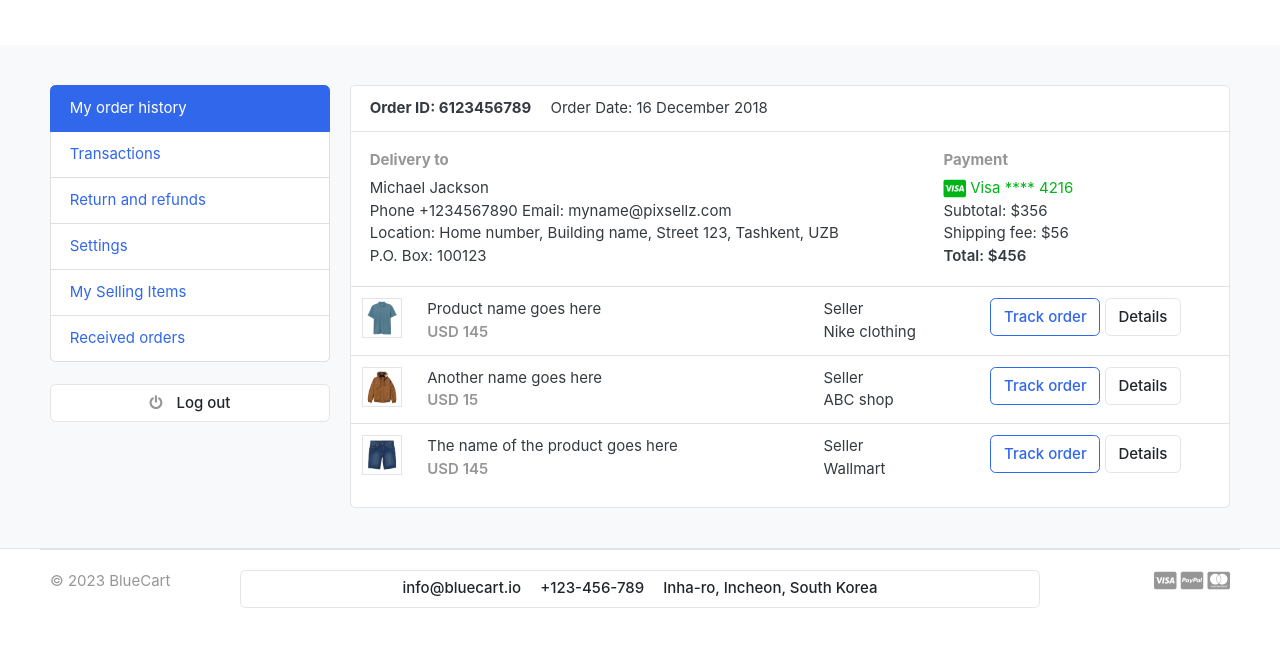
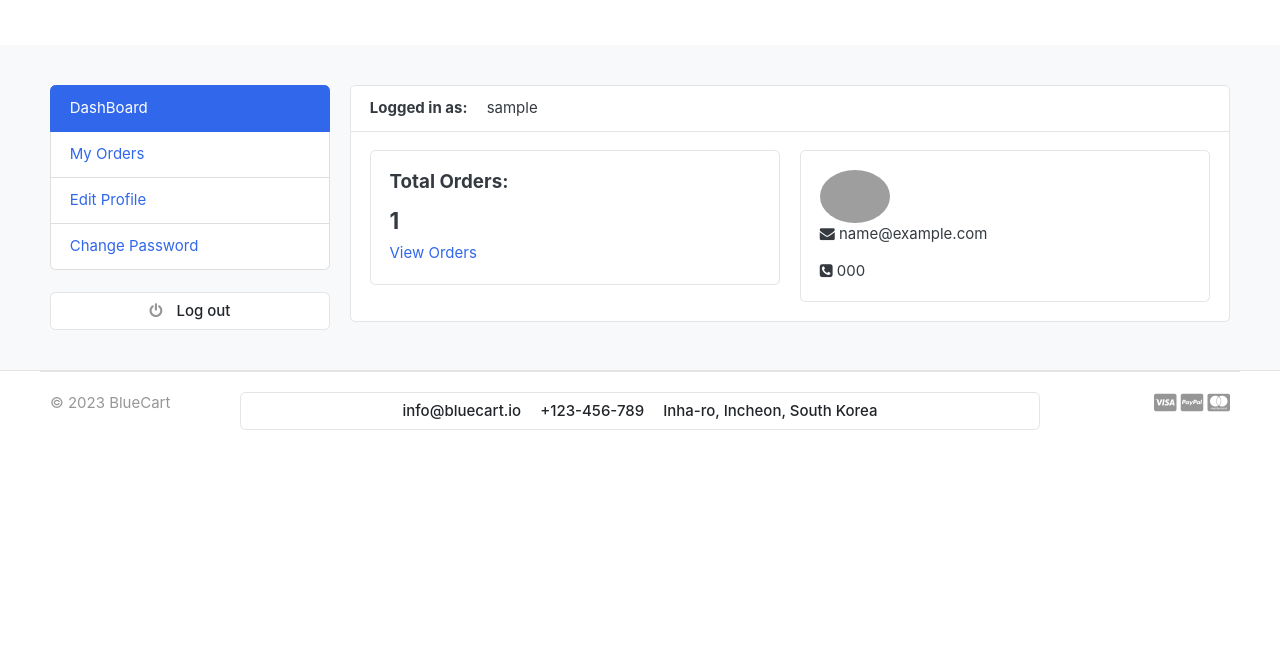
Before and after one commit to Jamshid-Ganiev/BlueCart-django, a Django app: page /accounts/ in a window 1280 px wide. Shown: the part 118-765 px from the top of the page. Run offline with Django 4.2, Linux system fonts and the light colour scheme; a user stored in the database is signed in; tables that the repository leaves empty hold one stand-in row (values such as "Sample post"); some libraries are stand-ins or nearby versions; some web fonts are replaced; grey boxes are pictures that could not be loaded.

Commit message:
Created Order history and profile dashboard

```diff
--- a/accounts/urls.py
+++ b/accounts/urls.py
@@ -1,4 +1,4 @@
-from .views import register, login, logout, activate, dashboard, forgotPassword, resetpassword_validate, resetPassword
+from .views import register, login, logout, activate, dashboard, forgotPassword, resetpassword_validate, resetPassword, my_orders
 from django.urls import path
 
 app_name='accounts'
@@ -13,5 +13,5 @@ urlpatterns = [
     path('resetpassword_validate/<uidb64>/<token>/', resetpassword_validate, name='resetpassword_validate'),
 
     path('activate/<uidb64>/<token>/', activate, name='activate'),
-
+    path('my_orders/', my_orders, name='my_orders')
 ]
--- a/accounts/views.py
+++ b/accounts/views.py
@@ -1,5 +1,7 @@
 from django.http import HttpResponse
 from django.shortcuts import redirect, render
+
+from orders.models import Order
 from .forms import RegistrationForm
 from .models import Account
 from django.contrib import messages
@@ -160,7 +162,12 @@
 # DASHBOARD
 @login_required(login_url = 'accounts:login')
 def dashboard(request):
-    return render(request, 'accounts/dashboard.html')
+    orders = Order.objects.order_by('-created_at').filter(user_id=request.user.id, is_ordered=True)
+    orders_count = orders.count()
+    context = {
+        'orders_count': orders_count
+    }
+    return render(request, 'accounts/dashboard.html', context)
 
 
 def forgotPassword(request):
@@ -226,3 +233,11 @@
             return redirect('resetPassword')
     else:
         return render(request, 'accounts/resetPassword.html')
+
+
+def my_orders(request):
+    orders = Order.objects.filter(user=request.user, is_ordered=True).order_by('-created_at')
+    context = {
+        'orders': orders
+    }
+    return render(request, 'accounts/my_orders.html', context)
--- a/templates/accounts/dashboard.html
+++ b/templates/accounts/dashboard.html
@@ -6,85 +6,38 @@
 
     <div class="container">
         <div class="row">
-        <aside class="col-md-3">
-            <!--   SIDEBAR   -->
-            <ul class="list-group">
-                <a class="list-group-item active" href="#"> My order history </a>
-                <a class="list-group-item" href="#"> Transactions </a>
-                <a class="list-group-item" href="#"> Return and refunds </a>
-                <a class="list-group-item" href="#">Settings </a>
-                <a class="list-group-item" href="#"> My Selling Items </a>
-                <a class="list-group-item" href="#"> Received orders </a>
-            </ul>
-            <br>
-            <a class="btn btn-light btn-block" href="{% url 'accounts:logout' %}"> <i class="fa fa-power-off"></i> <span class="text">Log out</span> </a>
-            <!--   SIDEBAR .//END   -->
-        </aside>
+        {% include 'includes/dashboard_sidebar.html' %}
         <main class="col-md-9">
             <article class="card">
             <header class="card-header">
-                <strong class="d-inline-block mr-3">Order ID: 6123456789</strong>
-                <span>Order Date: 16 December 2018</span>
+                <strong class="d-inline-block mr-3">Logged in as:</strong>
+                <span>{{ user.username }}</span>
             </header>
             <div class="card-body">
                 <div class="row">
-                    <div class="col-md-8">
-                        <h6 class="text-muted">Delivery to</h6>
-                        <p>Michael Jackson <br>
-                        Phone +1234567890 Email: myname@pixsellz.com <br>
-                        Location: Home number, Building name, Street 123,  Tashkent, UZB <br>
-                        P.O. Box: 100123
-                         </p>
+
+                    <div class="col-md-6">
+                        <div class="card">
+                            <div class="card-body">
+                                <h5 class="card-title">Total Orders:</h5>
+                                <h4>{{ orders_count }}</h4>
+                                <a href="">View Orders</a>
+                            </div>
+                        </div>
                     </div>
-                    <div class="col-md-4">
-                        <h6 class="text-muted">Payment</h6>
-                        <span class="text-success">
-                            <i class="fab fa-lg fa-cc-visa"></i>
-                            Visa  **** 4216
-                        </span>
-                        <p>Subtotal: $356 <br>
-                         Shipping fee:  $56 <br>
-                         <span class="b">Total:  $456 </span>
-                        </p>
+
+                    <div class="col-md-6">
+                        <div class="card">
+                            <div class="card-body">
+                                <img src="https://www.w3schools.com/howto/img_avatar.png" alt="User Profile Picture" width="70" style="border-radius:54%">
+                                <p> <i class="fa fa-envelope" aria-hidden="true"></i> {{ user.email }}</p>
+                                <p><i class="fa fa-phone-square" aria-hidden="true"></i> {{ user.phone_number }}</p>
+                            </div>
+                        </div>
                     </div>
+
+
                 </div>
-            </div>
-            <div class="table-responsive">
-            <table class="table table-hover">
-                <tr>
-                    <td width="65">
-                        <img src="../images/items/1.jpg" class="img-xs border">
-                    </td>
-                    <td>
-                        <p class="title mb-0">Product name goes here </p>
-                        <var class="price text-muted">USD 145</var>
-                    </td>
-                    <td> Seller <br> Nike clothing </td>
-                    <td width="250"> <a href="#" class="btn btn-outline-primary">Track order</a> <a href="#" class="btn btn-light"> Details </a> </td>
-                </tr>
-                <tr>
-                    <td>
-                        <img src="../images/items/2.jpg" class="img-xs border">
-                    </td>
-                    <td>
-                        <p class="title mb-0">Another name goes here </p>
-                        <var class="price text-muted">USD 15</var>
-                    </td>
-                    <td> Seller <br> ABC shop </td>
-                    <td> <a href="#" class="btn btn-outline-primary">Track order</a> <a href="#" class="btn btn-light"> Details </a> </td>
-                </tr>
-                <tr>
-                    <td>
-                        <img src="../images/items/3.jpg" class="img-xs border">
-                    </td>
-                    <td>
-                        <p class="title mb-0">The name of the product  goes here </p>
-                        <var class="price text-muted">USD 145</var>
-                    </td>
-                    <td> Seller <br> Wallmart </td>
-                    <td> <a href="#" class="btn btn-outline-primary">Track order</a> <a href="#" class="btn btn-light"> Details </a> </td>
-                </tr>
-            </table>
             </div>
             </article>
         </main>
--- /dev/null
+++ b/templates/includes/dashboard_sidebar.html
@@ -0,0 +1,14 @@
+
+
+
+<aside class="col-md-3">
+    <!--   SIDEBAR   -->
+    <ul class="list-group">
+        <a class="list-group-item {% if '/accounts/' == request.path %} active {% endif %}" href="{% url 'accounts:dashboard' %}"> DashBoard </a>
+        <a class="list-group-item {% if '/my_orders/' in request.path %} active {% endif %}" href="{% url 'accounts:my_orders' %}"> My Orders </a>
+        <a class="list-group-item" href="#"> Edit Profile </a>
+        <a class="list-group-item" href="#">Change Password </a>
+    </ul>
+    <br>
+    <a class="btn btn-light btn-block" href="{% url 'accounts:logout' %}"> <i class="fa fa-power-off"></i> <span class="text">Log out</span> </a>
+</aside>
```
Also changed, not shown: templates/accounts/my_orders.html (added, +54 -0 lines).
